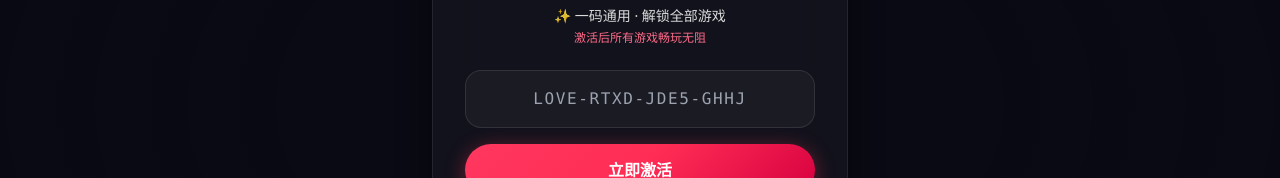
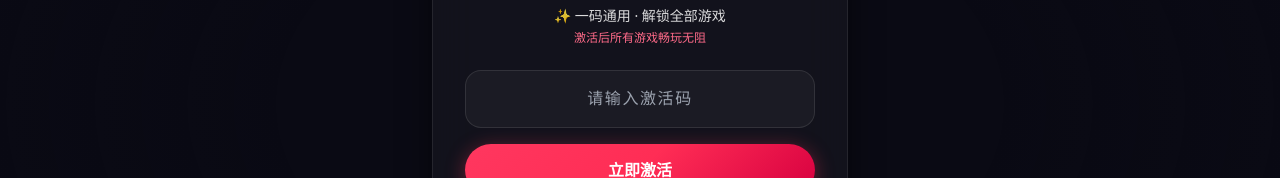
Before and after one commit to cnmgames/game, a Next.js app: page /telepathy in a window 1280 px wide. Shown: the part 296-474 px from the top of the page. Built offline with nearby package versions, Linux system fonts and the light colour scheme; no server answers.

Commit message:
Update LicenseGate.tsx

```diff
--- a/components/LicenseGate.tsx
+++ b/components/LicenseGate.tsx
@@ -171,7 +171,7 @@ export default function LicenseGate({ children, gameName }: { children: React.Re
       value={code}
       onChange={(e) => setCode(formatCodeInput(e.target.value))}
       onKeyDown={(e) => e.key === "Enter" && handleActivate()}
-      placeholder="LOVE-RTXD-JDE5-GHHJ"
+      placeholder="请输入激活码"
       maxLength={19}
       className="w-full rounded-2xl px-4 py-3.5 text-center text-lg font-mono tracking-widest text-white outline-none transition"
       style={{
```
